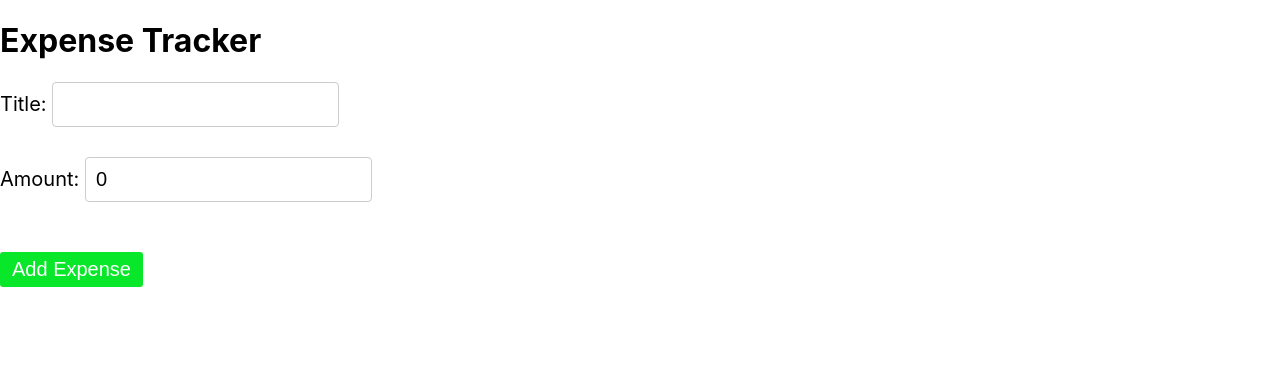
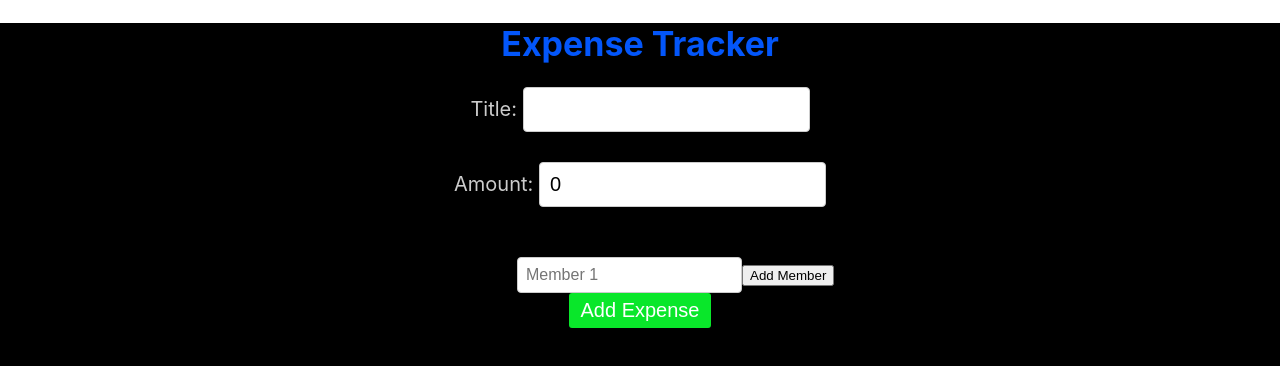
Before and after one commit to annascaria3010/ReactTS-ExpenseTracker, a React (Create React App) app: page / in a window 1280 px wide. Both pictures are taken after a click on the button "Create Group". Shown: the top 366 px of the page. Built offline with nearby package versions, Linux system fonts and the light colour scheme.

Commit message:
Expense tracker create grp, amount and members

```diff
--- a/package.json
+++ b/package.json
@@ -1,6 +1,4 @@
 {
-
-
   "name": "expense-tracker",
   "version": "0.1.0",
   "private": true,
--- a/src/App.css
+++ b/src/App.css
@@ -1,38 +1,27 @@
 .App {
   text-align: center;
+  background-color: black;
+  padding-bottom: 100%;
 }
 
-.App-logo {
-  height: 40vmin;
-  pointer-events: none;
-}
-
-@media (prefers-reduced-motion: no-preference) {
-  .App-logo {
-    animation: App-logo-spin infinite 20s linear;
-  }
+.Group-button{
+  background-color: #09e72a;
+  color: white;
+  font-size: 20px;
+  border: none;
+  padding: 0.3em 0.6em;
+  cursor: pointer;
+  border-radius: 3px;
+  display: flex;
+  justify-content: center;
 }
 
 .App-header {
-  background-color: #282c34;
-  min-height: 100vh;
+  color: #0356fa;
+  font-size: 34px;
   display: flex;
   flex-direction: column;
   align-items: center;
-  justify-content: center;
-  font-size: calc(10px + 2vmin);
-  color: white;
+
+
 }
-
-.App-link {
-  color: #61dafb;
-}
-
-@keyframes App-logo-spin {
-  from {
-    transform: rotate(0deg);
-  }
-  to {
-    transform: rotate(360deg);
-  }
-}
--- a/src/App.tsx
+++ b/src/App.tsx
@@ -7,6 +7,7 @@ import './App.css';
 interface Expense {
   title: string;
   amount: number;
+  members: string[];
 }
 
 const App: React.FC = () => {
@@ -48,10 +49,11 @@ const App: React.FC = () => {
   };
 
   return (
-    <div>
-      <h1 className="header">Expense Tracker</h1>
+    <div className='App'>
+      <h1 className="App-header">Expense Tracker</h1>
       {!isGroupCreated ? (
-        <button onClick={handleCreateGroup}>Create Group</button>
+        <button className='Group-button'
+        onClick={handleCreateGroup}>Create Group</button>
       ) : (
         <>
           {isEditing && currentExpenseIndex !== null ? (
--- a/src/components/EditExpense.tsx
+++ b/src/components/EditExpense.tsx
@@ -1,23 +1,37 @@
 import React, { useState, useEffect } from 'react';
 
 interface EditExpenseFormProps {
-  expense: { title: string; amount: number };
-  onSave: (updatedExpense: { title: string; amount: number }) => void;
+  expense: { title: string; amount: number; members: string[] };
+  onSave: (updatedExpense: { title: string; amount: number; members: string[]  }) => void;
   onCancel: () => void;
 }
 
 const EditExpenseForm: React.FC<EditExpenseFormProps> = ({ expense, onSave, onCancel }) => {
   const [title, setTitle] = useState(expense.title);
   const [amount, setAmount] = useState(expense.amount);
+  const [members, setMembers] = useState(expense.members);
 
   useEffect(() => {
     setTitle(expense.title);
     setAmount(expense.amount);
+    setMembers(expense.members);
   }, [expense]);
+
+  const handleMemberChange = (index: number, value: string) => {
+    const newMembers = [...members];
+    newMembers[index] = value;
+    setMembers(newMembers);
+  };
+
+  const handleAddMember = () => {
+    if (members.length < 6) {
+      setMembers([...members, '']);
+    }
+  };
 
   const handleSubmit = (event: React.FormEvent) => {
     event.preventDefault();
-    onSave({ title, amount });
+    onSave({ title, amount, members });
   };
 
   return (
@@ -39,7 +53,25 @@ const EditExpenseForm: React.FC<EditExpenseFormProps> = ({ expense, onSave, onCa
           value={amount}
           onChange={(e) => setAmount(parseFloat(e.target.value))}
         />
+        </div>
+        <div className="form-group">
+        <label>Members</label>
+        {members.map((member, index) => (
+          <input
+            key={index}
+            type="text"
+            value={member}
+            onChange={(e) => handleMemberChange(index, e.target.value)}
+            placeholder={`Member ${index + 1}`}
+          />
+        ))}
+        {members.length < 6 && (
+          <button type="button" onClick={handleAddMember}>
+            Add Member
+          </button>
+        )}
       </div>
+
       <button type="submit">Save</button>
       <button type="button" onClick={onCancel}>Cancel</button>
     </form>
--- a/src/components/ExpenseForm.tsx
+++ b/src/components/ExpenseForm.tsx
@@ -2,19 +2,34 @@ import React, { useState } from 'react';
 import './Form.css';
 
 interface ExpenseFormProps {
-  onAddExpense: (expense: { title: string; amount: number }) => void;
+  onAddExpense: (expense: { title: string; amount: number; members: string[] }) => void;
 }
 
 const ExpenseForm: React.FC<ExpenseFormProps> = ({ onAddExpense }) => {
   const [title, setTitle] = useState('');
   const [amount, setAmount] = useState(0);
+  const [members, setMembers] = useState<string[]>(['']);
 
   const handleSubmit = (event: React.FormEvent) => {
     event.preventDefault();
-    onAddExpense({ title, amount });
+    onAddExpense({ title, amount, members });
     setTitle('');
     setAmount(0);
+    setMembers(['']);
   };
+
+  const handleMemberChange = (index: number, value: string) => {
+    const newMembers = [...members];
+    newMembers[index] = value;
+    setMembers(newMembers);
+  };
+
+  const handleAddMember = () => {
+    if (members.length < 6) {
+      setMembers([...members, '']);
+    }
+    }
+
 
   return (
     <form onSubmit={handleSubmit}>
@@ -36,7 +51,23 @@ const ExpenseForm: React.FC<ExpenseFormProps> = ({ onAddExpense }) => {
           onChange={(e) => setAmount(parseFloat(e.target.value))}
         />
       </div>
-
+      <div className="form-group">
+        <label>Members</label>
+        {members.map((member, index) => (
+          <input
+            key={index}
+            type="text"
+            value={member}
+            onChange={(e) => handleMemberChange(index, e.target.value)}
+            placeholder={`Member ${index + 1}`}
+          />
+        ))}
+        {members.length < 6 && (
+          <button type="button" onClick={handleAddMember}>
+            Add Member
+          </button>
+        )}
+      </div>
       <button className="add-button"
       type="submit">Add Expense</button>
 
--- a/src/components/ExpenseList.tsx
+++ b/src/components/ExpenseList.tsx
@@ -4,6 +4,7 @@ import './List.css';
 interface Expense {
   title: string;
   amount: number;
+  members: string[];
 }
 
 interface ExpenseListProps {
@@ -17,9 +18,17 @@ const ExpenseList: React.FC<ExpenseListProps> = ({ expenses, onDelete,onEdit })
     <ul>
       {expenses.map((expense, index) => (
         <li key={index} className="expense-item">
-          <span className="expense-item-title">{expense.title} :</span>
-          <span className="expense-item-amount">RS.{expense.amount.toFixed(2)}</span>
-
+         <div>
+            <span className="expense-item-title">{expense.title}</span>
+            <span className="expense-item-amount">${expense.amount.toFixed(2)}</span>
+            <div className="expense-item-members">
+              {expense.members.map((member, idx) => (
+                <span key={idx} className="expense-item-member">
+                  {member}
+                </span>
+              ))}
+            </div>
+          </div>
           <button
             className="expense-item-edit"
             onClick={() => onEdit(index)}
--- a/src/components/Form.css
+++ b/src/components/Form.css
@@ -1,4 +1,5 @@
 .title{
+color: #ccc;
 padding-bottom: 10px;
 font-size: 20px;
 margin-bottom: 1em;
@@ -6,6 +7,7 @@ margin-bottom: 1em;
 }
 
 .amount{
+color: #ccc;
 padding-bottom: 30px;
 font-size: 20px;
 margin-bottom: 1em;
--- a/src/components/List.css
+++ b/src/components/List.css
@@ -6,6 +6,7 @@
   }
 
   .expense-item-title {
+    color: #ccc;
     font-weight: bold;
     padding-right: 15px;
   }
```
